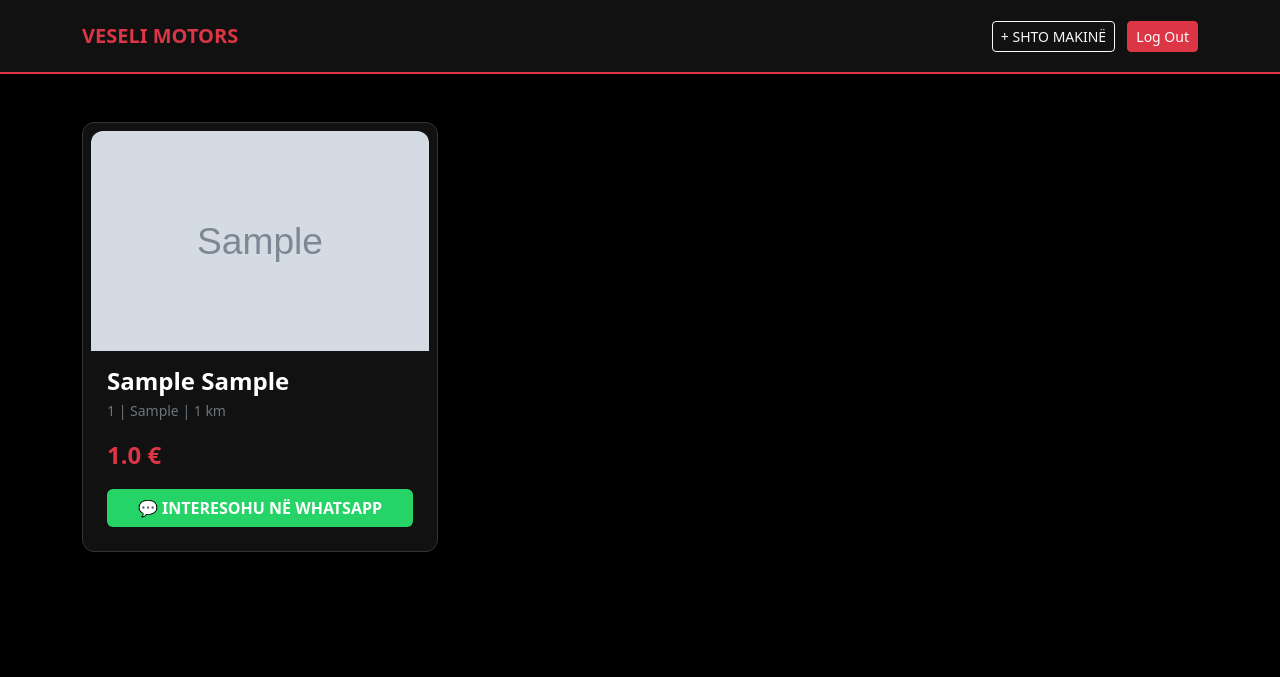
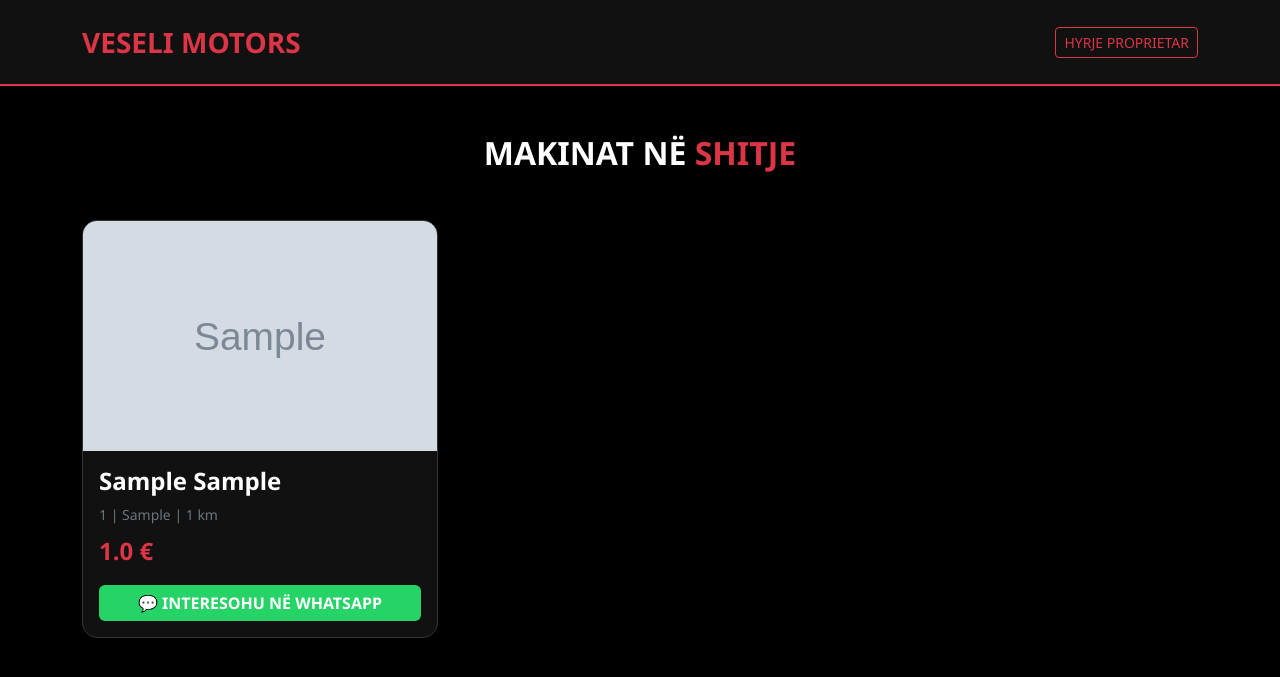
Before and after one commit to amarildobabaj3-dev/veseli-motors, a Flask app: page /salloni in a window 1280 px wide. Shown: the top 677 px of the page. Run offline with Flask 3, Linux system fonts and the light colour scheme; tables that the repository leaves empty hold one stand-in row (values such as "Sample post"); grey boxes marked "Sample" are stand-in pictures.

Commit message:
Final cleanup

```diff
--- a/templates/salloni.html
+++ b/templates/salloni.html
@@ -3,50 +3,59 @@
 <head>
     <meta charset="UTF-8">
     <meta name="viewport" content="width=device-width, initial-scale=1.0">
-    <title>Veseli Motors | Salloni</title>
+    <title>Salloni Premium | Veseli Motors</title>
     <link rel="stylesheet" href="https://cdn.jsdelivr.net/npm/bootstrap@5.3.0/dist/css/bootstrap.min.css">
     <style>
-        body { background-color: #000; color: white; }
-        .navbar { border-bottom: 2px solid #dc3545; background: #111; }
-        .car-card { background: #111; border: 1px solid #333; border-radius: 12px; transition: 0.3s; margin-bottom: 20px; }
-        .car-card:hover { border-color: #dc3545; }
-        .car-img { height: 220px; object-fit: cover; border-radius: 12px 12px 0 0; width: 100%; }
-        .price { font-size: 1.5rem; font-weight: bold; color: #dc3545; }
-        .btn-whatsapp { background: #25d366; color: white; font-weight: bold; }
-        .btn-whatsapp:hover { background: #128c7e; color: white; }
+        body { background-color: #000; color: white; font-family: 'Segoe UI', sans-serif; }
+        .navbar { background-color: #111; border-bottom: 2px solid #dc3545; }
+        .car-card {
+            background: #111; border: 1px solid #333; border-radius: 15px;
+            overflow: hidden; margin-bottom: 30px; transition: 0.4s;
+        }
+        .car-card:hover { border-color: #dc3545; transform: translateY(-5px); }
+        .car-img { width: 100%; height: 230px; object-fit: cover; }
+        .price-tag { color: #dc3545; font-size: 1.5rem; font-weight: bold; }
+        .btn-whatsapp { background-color: #25d366; color: white; font-weight: bold; border: none; }
+        .btn-whatsapp:hover { background-color: #128c7e; color: white; }
     </style>
 </head>
 <body>
     <nav class="navbar navbar-dark p-3">
-        <div class="container">
-            <a class="navbar-brand fw-bold text-danger" href="/salloni">VESELI MOTORS</a>
+        <div class="container d-flex justify-content-between">
+            <a class="navbar-brand fw-bold text-danger fs-3" href="/">VESELI MOTORS</a>
             <div>
-                <a href="/shto" class="btn btn-outline-light btn-sm">+ SHTO MAKINË</a>
-                <a href="/logout" class="btn btn-danger btn-sm ms-2">Log Out</a>
+                {% if session.get('user_id') %}
+                    <a href="/shto" class="btn btn-outline-light btn-sm">+ SHTO MAKINË</a>
+                    <a href="/logout" class="btn btn-dark btn-sm ms-2 border-secondary">Dali</a>
+                {% else %}
+                    <a href="/login" class="btn btn-outline-danger btn-sm">HYRJE PROPRIETAR</a>
+                {% endif %}
             </div>
         </div>
     </nav>
 
     <div class="container mt-5">
+        <h2 class="text-center mb-5 fw-bold text-uppercase">Makinat në <span class="text-danger">Shitje</span></h2>
+
         <div class="row">
             {% for makina in makinat %}
             <div class="col-md-4">
-                <div class="car-card p-2">
-                    <img src="{{ makina.foto_url }}" class="car-img" onerror="this.src='https://via.placeholder.com/400x250?text=Imazhi+Mungon'">
+                <div class="car-card">
+                    <img src="{{ makina.foto_url }}" class="car-img" onerror="this.src='https://via.placeholder.com/400x250?text=Foto+nuk+gjendet'">
                     <div class="p-3">
-                        <h4 class="fw-bold mb-1">{{ makina.marka }} {{ makina.modeli }}</h4>
-                        <p class="text-secondary small">{{ makina.viti }} | {{ makina.karburanti }} | {{ makina.kilometrat }} km</p>
-                        <p class="price">{{ makina.cmimi }} €</p>
+                        <h4 class="fw-bold">{{ makina.marka }} {{ makina.modeli }}</h4>
+                        <p class="text-secondary small mb-2">{{ makina.viti }} | {{ makina.karburanti }} | {{ makina.kilometrat }} km</p>
+                        <div class="price-tag mb-3">{{ makina.cmimi }} €</div>
 
                         <div class="d-grid gap-2">
-                            <a href="https://wa.me/{{ makina.celulari }}?text=Pershendetje!+Jam+i+interesuar+per+{{ makina.marka|replace(' ', '+') }}+{{ makina.modeli|replace(' ', '+') }}+viti+{{ makina.viti }}.+A+eshte+ende+e+lire?"
+                            <a href="https://wa.me/{{ makina.celulari }}?text=Pershendetje!+Jam+i+interesuar+per+makinen:+{{ makina.marka|replace(' ', '+') }}+{{ makina.modeli|replace(' ', '+') }}+viti+{{ makina.viti }}.+A+eshte+ende+e+lire?"
                                target="_blank" class="btn btn-whatsapp">
                                💬 INTERESOHU NË WHATSAPP
                             </a>
 
                             {% if session.get('is_admin') %}
-                            <a href="/fshij/{{ makina.id }}" class="btn btn-outline-danger btn-sm" onclick="return confirm('A je i sigurt?')">
-                               🗑️ FSHIJ SI PRONAR
+                            <a href="/fshij/{{ makina.id }}" class="btn btn-outline-danger btn-sm mt-2" onclick="return confirm('A je i sigurt?')">
+                               🗑️ FSHIJ SI ADMIN
                             </a>
                             {% endif %}
                         </div>
```
